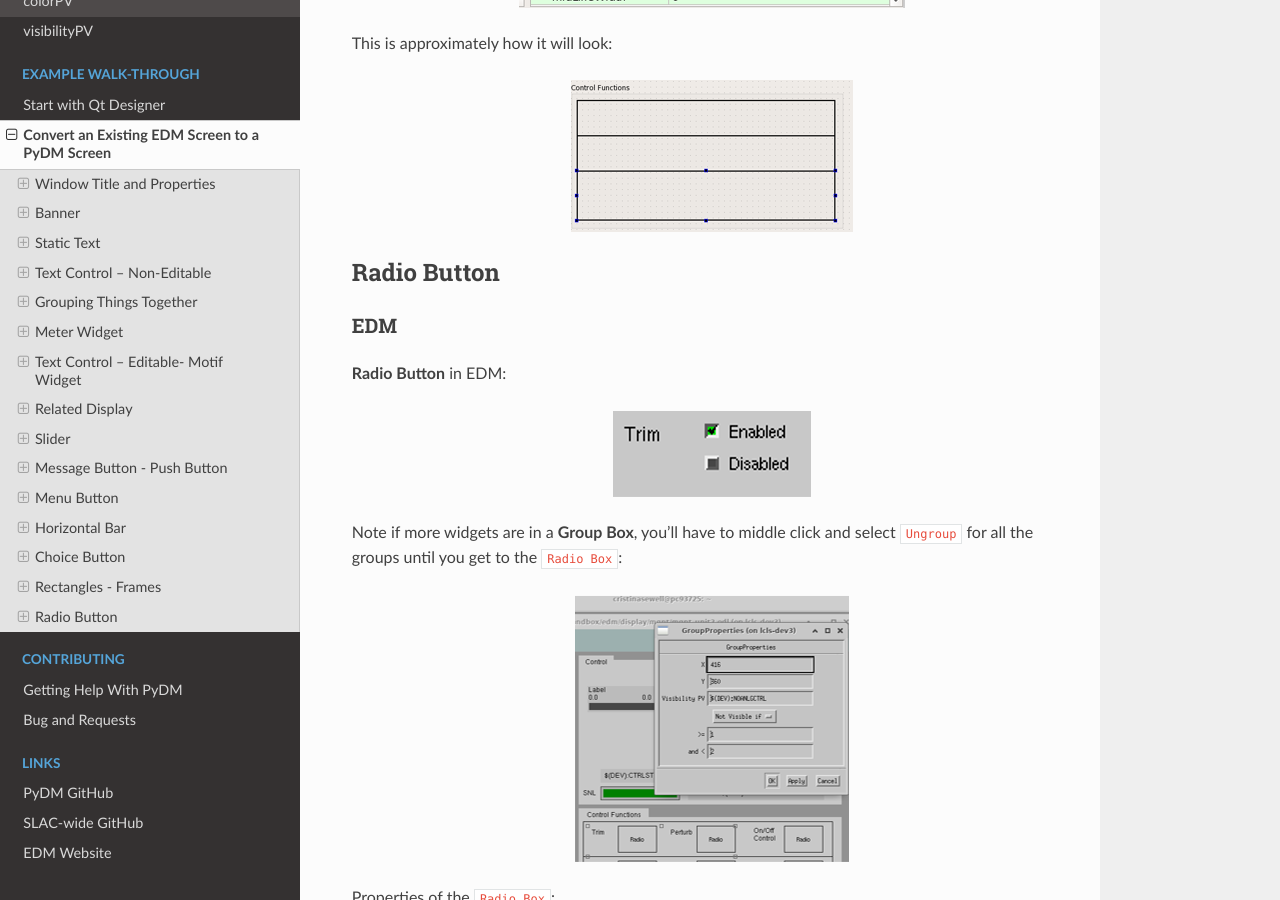
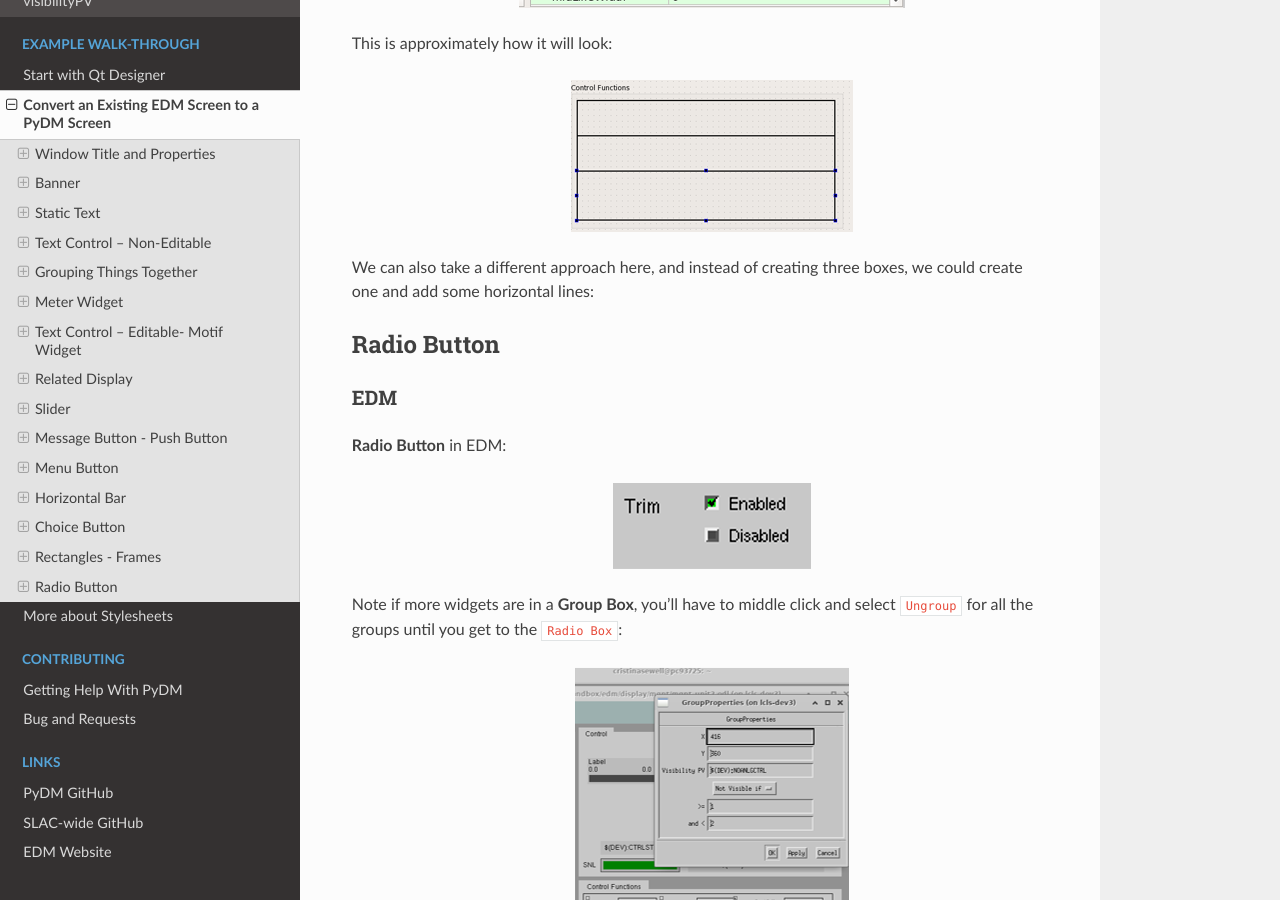
Before and after one commit to slaclab/edm2pydm, a Sphinx documentation site: the page built from docs/source/example-walk-through/convert_existing_edm.rst, in a window 1280 px wide and 900 px high, scrolled down 37303 px. Built offline with Sphinx 7.4.7 and the Read the Docs theme 2.0.0, drawn with Linux system fonts in a browser that asks for light colours.

Commit message:
DOC: simple stylesheet

```diff
--- a/docs/source/example-walk-through/convert_existing_edm.rst
+++ b/docs/source/example-walk-through/convert_existing_edm.rst
@@ -827,6 +827,9 @@
    :scale: 100 %
    :align: center
 
+We can also take a different approach here, and instead of creating three boxes, we could create one and add some horizontal lines:
+
+
 
 Radio Button
 ############
--- a/docs/source/index.rst
+++ b/docs/source/index.rst
@@ -38,6 +38,7 @@
 
     example-walk-through/start_with_qdesigner.rst
     example-walk-through/convert_existing_edm.rst
+    example-walk-through/stylesheets.rst
 
 .. toctree::
    :maxdepth: 1
```
Also changed, not shown: docs/source/example-walk-through/stylesheets.rst (added, +10 -0 lines), 1 other file.
